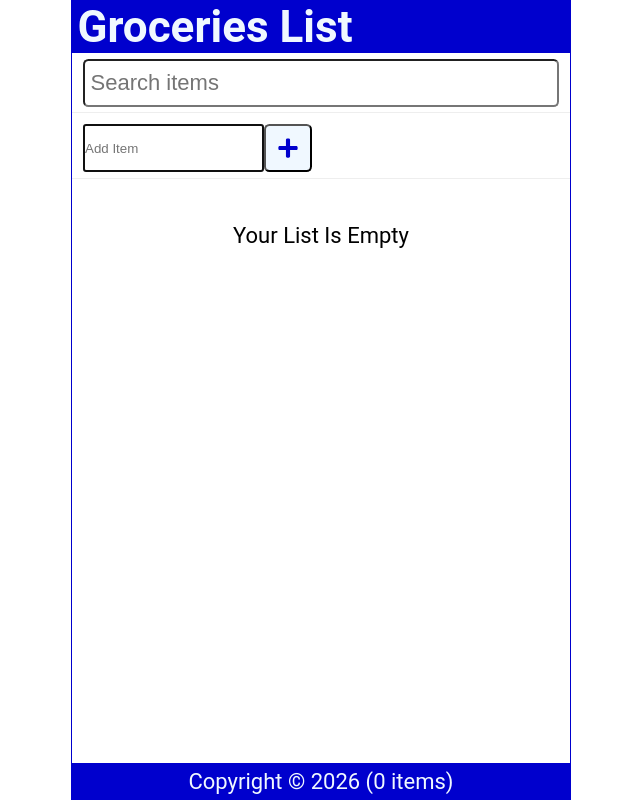
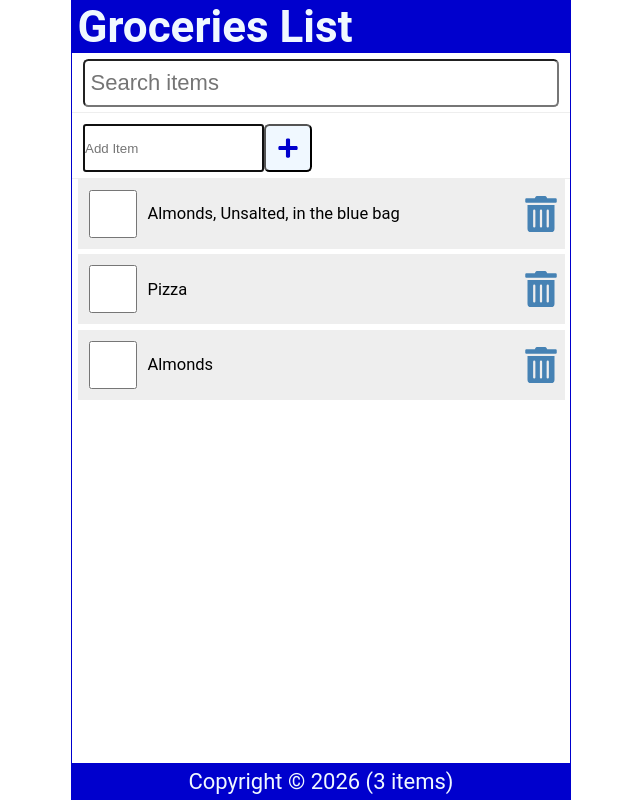
Before and after one commit to savageme6ix/To-do-app-React-, a React (Vite) app: page / in a window 1280 px wide. Shown: the whole page, without its empty margins (319-959 px from the left). Built offline with nearby package versions, Linux system fonts and the light colour scheme; data requests are answered from the project's data file.

Commit message:
used fetch, loading message, error message

```diff
--- a/src/App.jsx
+++ b/src/App.jsx
@@ -12,8 +12,28 @@ function App() {
 
     const [newItem, setNewItem] = useState('');
     const [search, setSearch] = useState('');
+    const [error, setError] = useState(null);
+    const [loading, setLoading] = useState(true);
 
     useEffect(()=>{
+        const fetchItems = async () => {
+            try{
+                const res = await fetch(API_URL);
+                if (!res.ok) throw Error('Did not receive expected data')
+                const listItems = await res.json();
+                console.log(listItems)
+                setItems(listItems)
+                setError(null)
+            } catch (error){
+                console.log(error.message)
+                setError(error.message)
+            } finally{
+                setLoading(false)
+            }
+        }
+         setTimeout(()=>{
+            fetchItems();
+         },2000)
 
     },[])
 
@@ -45,10 +65,15 @@ function App() {
       {<Header />}
       <SearchItem search={search} setSearch={setSearch}/>
       <AddItem newItem={newItem} setNewItem={setNewItem} handleSubmit={handleSubmit}/>
-      <Content items={items.filter(item => ((item.item).toLowerCase()).includes(search.toLowerCase()))}
-      handleCheck={handleCheck}
-      handleDelete={handleDelete}
-      />
+      <main>
+        {error && <p style={{color:"red"}}>{`Error: ${error} `}</p>}
+        {loading && <p style={{color: "gray"}}>{`Loading...`}</p>}
+        {!error && !loading &&
+        <Content items={items.filter(item => ((item.item).toLowerCase()).includes(search.toLowerCase()))}
+        handleCheck={handleCheck}
+        handleDelete={handleDelete}
+        />}
+      </main>
       {<Footer length ={items.length}/>}
     </div>
   )
--- a/src/content.jsx
+++ b/src/content.jsx
@@ -2,7 +2,7 @@ import ItemList from "./ItemList";
 
 function Content({ items, handleCheck, handleDelete }) {
   return (
-    <main>
+    <>
       {items.length ? (
         <ItemList
           items={items}
@@ -12,7 +12,7 @@ function Content({ items, handleCheck, handleDelete }) {
       ) : (
         <p style={{ marginTop: '2rem' }}>Your List Is Empty</p>
       )}
-    </main>
+    </>
   );
 }
 
```
